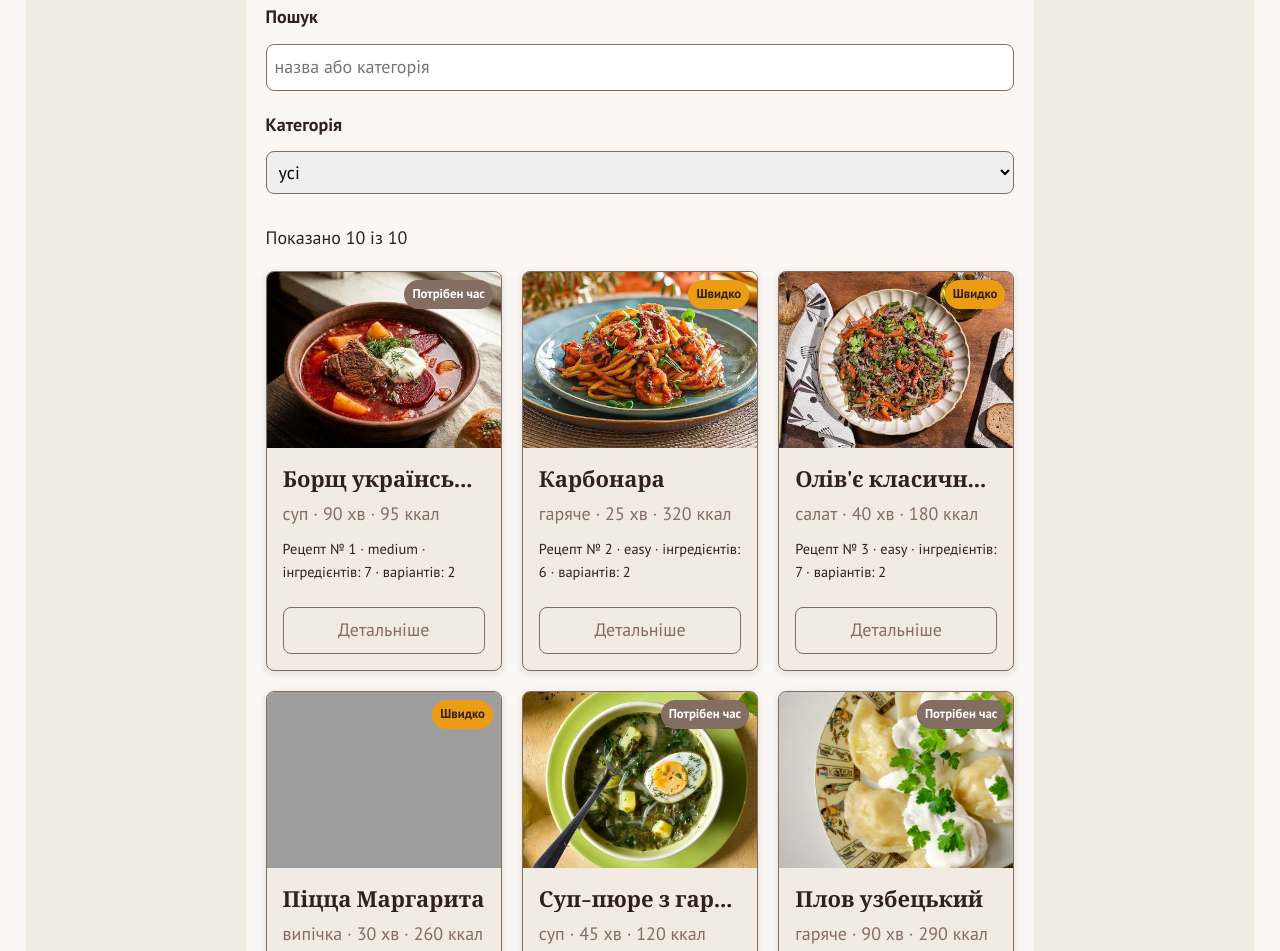
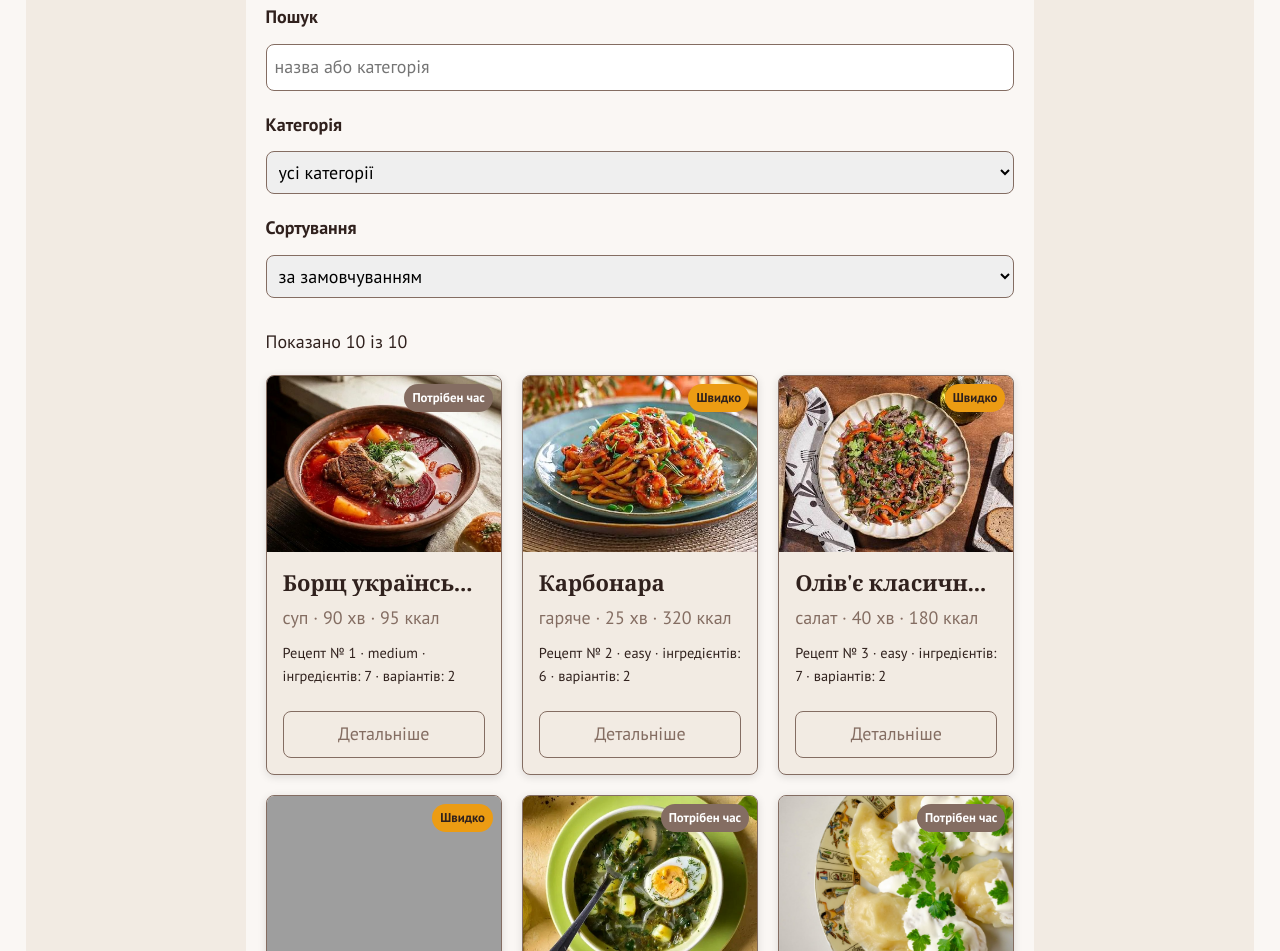
Before and after one commit to kristian-kuchera-uzhnu/web-course-2, a plain HTML site: page catalog.html in a window 1280 px wide. Shown: the part 1781-2732 px from the top of the page. Drawn offline with nearby package versions, Linux system fonts and the light colour scheme; grey boxes are pictures that could not be loaded.

Commit message:
LR10: опції фільтра з даних і третій елемент керування

```diff
--- a/catalog.html
+++ b/catalog.html
@@ -204,11 +204,13 @@
                     <label for="filter">Категорія</label>
                     <select id="filter">
                         <option value="all">усі</option>
-                        <option value="перші страви">перші страви</option>
-                        <option value="сніданки">сніданки</option>
-                        <option value="основні страви">основні страви</option>
-                        <option value="випічка та десерти">випічка та десерти</option>
-                        <option value="салати та закуски">салати та закуски</option>
+                    </select>
+                    <label for="sort">Сортування</label>
+                    <select id="sort">
+                        <option value="default">за замовчуванням</option>
+                        <option value="name-asc">за назвою</option>
+                        <option value="time-asc">спочатку швидкі</option>
+                        <option value="time-desc">спочатку довгі</option>
                     </select>
                 </div>
                 <p id="empty" class="empty" hidden>Нічого не знайдено. Спробуйте інший запит.</p>
--- a/css/styles.css
+++ b/css/styles.css
@@ -962,6 +962,10 @@ dialog[open]::backdrop {
     font: inherit;
 }
 
+.controls select {
+    min-width: 12rem;
+}
+
 .empty {
     padding: var(--space-md);
     background-color: var(--color-surface);
@@ -973,6 +977,7 @@ dialog[open]::backdrop {
     .controls input,
     .controls select {
         flex: 1 1 100%;
+        min-width: 0;
     }
 }
 
--- a/js/app.js
+++ b/js/app.js
@@ -189,14 +189,43 @@ function renderCards(list) {
     }
 }
 
+function populateCategoryOptions() {
+    const categoryFilter = document.getElementById("filter");
+    if (!categoryFilter) return;
+
+    categoryFilter.replaceChildren();
+    const allOption = document.createElement("option");
+    allOption.value = "all";
+    allOption.textContent = "усі категорії";
+    categoryFilter.append(allOption);
+
+    const categories = [...new Set(recipes.map((recipe) => recipe.type))]
+        .sort((a, b) => a.localeCompare(b, "uk"));
+    for (const category of categories) {
+        const option = document.createElement("option");
+        option.value = category;
+        option.textContent = category;
+        categoryFilter.append(option);
+    }
+}
+
 function applyFilters() {
     const query = document.getElementById("q").value.trim().toLowerCase();
     const category = document.getElementById("filter").value;
+    const sorting = document.getElementById("sort").value;
     let result = recipes.filter((recipe) =>
         recipe.dish.toLowerCase().includes(query) || recipe.type.toLowerCase().includes(query)
             || recipe.ingredients.join(" ").toLowerCase().includes(query)
     );
     if (category !== "all") result = filterByCategory(result, category);
+
+    if (sorting === "name-asc") {
+        result.sort((a, b) => a.dish.localeCompare(b.dish, "uk"));
+    } else if (sorting === "time-asc") {
+        result.sort((a, b) => a.cook_time_min - b.cook_time_min);
+    } else if (sorting === "time-desc") {
+        result.sort((a, b) => b.cook_time_min - a.cook_time_min);
+    }
 
     renderCards(result);
     document.getElementById("empty").hidden = result.length > 0;
@@ -205,10 +234,12 @@ function applyFilters() {
 
 const searchInput = document.getElementById("q");
 const categoryFilter = document.getElementById("filter");
-if (searchInput && categoryFilter) {
+const sortSelect = document.getElementById("sort");
+if (searchInput && categoryFilter && sortSelect) {
     // input спрацьовує під час кожного введення, тому результати оновлюються одразу.
     searchInput.addEventListener("input", applyFilters);
     categoryFilter.addEventListener("change", applyFilters);
+    sortSelect.addEventListener("change", applyFilters);
 }
 
 
@@ -435,6 +466,7 @@ async function init() {
     try {
         const data = await loadData();
         recipes = data.map((recipe, index) => ({ ...recipe, id: index + 1 }));
+        populateCategoryOptions();
         applyFilters();
         renderDemo();
     } catch (error) {
```
